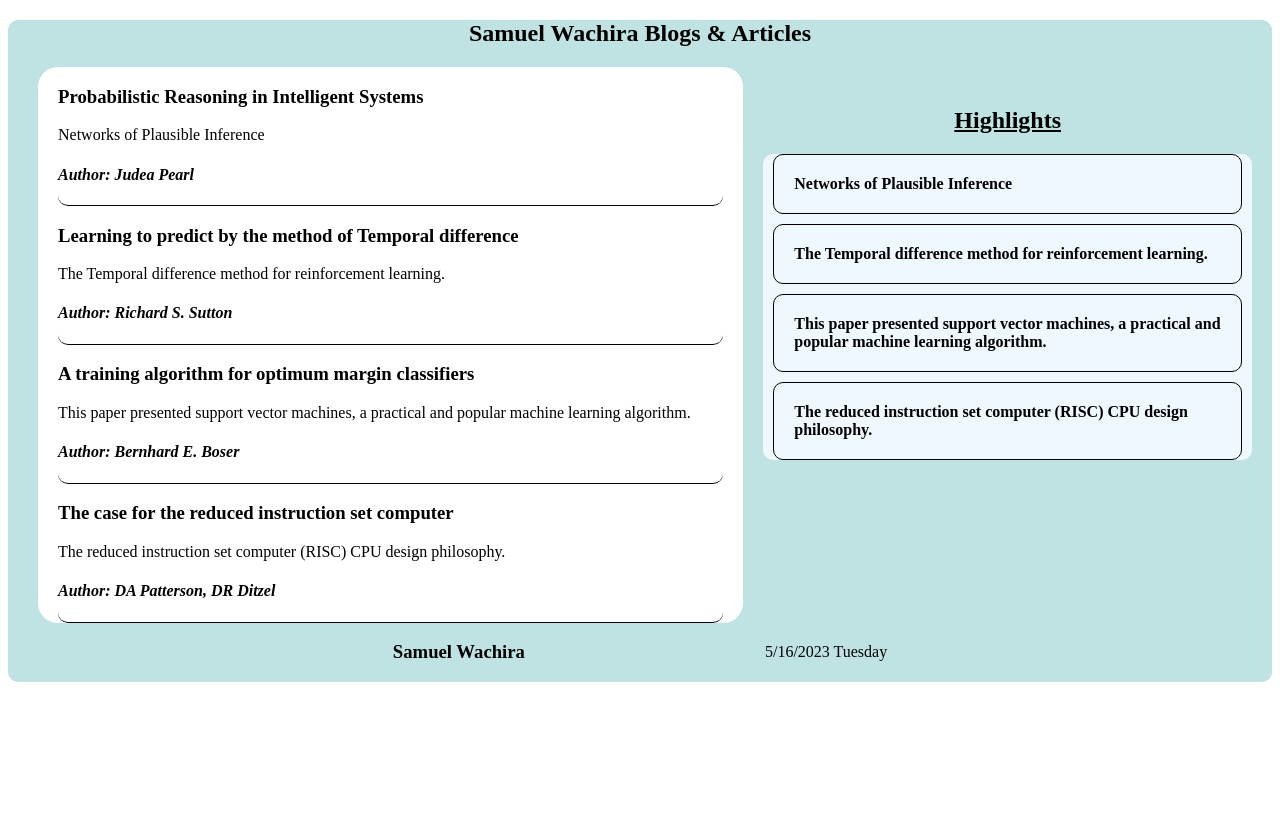
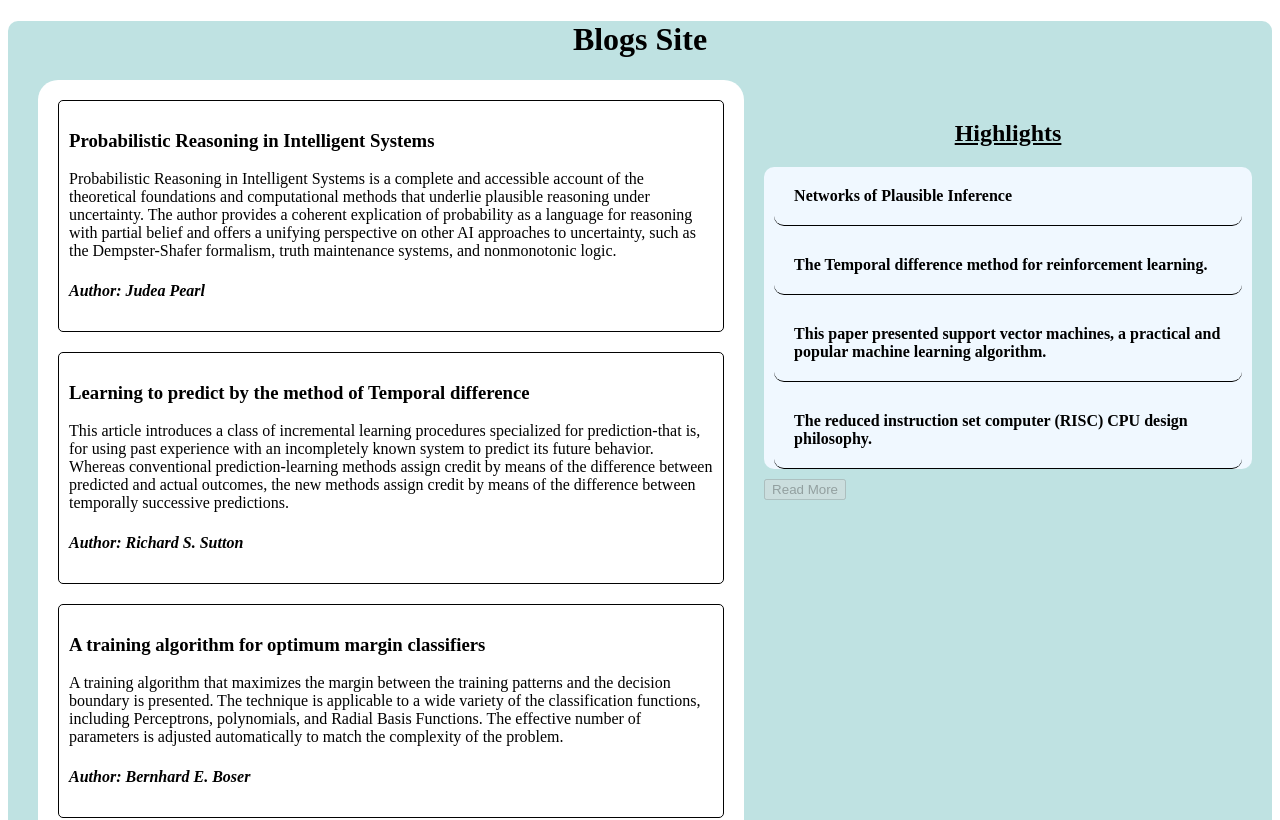
Before and after one commit to Leader254/Blog-Site, a React (Vite) app: page / in a window 1280 px wide. Shown: the top 820 px of the page. Built offline with nearby package versions, Linux system fonts and the light colour scheme.

Commit message:
final product

```diff
--- a/src/components/Blogs.css
+++ b/src/components/Blogs.css
@@ -10,9 +10,12 @@
     width: 85%;
    }
    .blog{
-    border-bottom: 1px solid rgb(2, 2, 2) ;
-    border-radius: 10px;
+    border: 1px solid rgb(2, 2, 2) ;
+    border-radius: 5px;
     margin: auto 20px;
+    margin-top: 20px;
+    padding: 10px;
+    margin-bottom: 20px;
     /* align-items: left; */
     text-align: left;
    }
@@ -30,7 +33,7 @@
    }
    .blog-title h4{
     padding: 20px;
-    border: 1px solid rgb(0, 0, 0);
+    border-bottom: 1px solid rgb(0, 0, 0);
     border-radius: 10px;
     margin: 10px;
    }
--- a/src/components/Blogs.jsx
+++ b/src/components/Blogs.jsx
@@ -9,44 +9,35 @@ export default function Blogs() {
       id: 1,
       title: "Probabilistic Reasoning in Intelligent Systems",
       author: "Author: Judea Pearl",
-      content: "Networks of Plausible Inference",
+      content: "Probabilistic Reasoning in Intelligent Systems is a complete and accessible account of the theoretical foundations and computational methods that underlie plausible reasoning under uncertainty. The author provides a coherent explication of probability as a language for reasoning with partial belief and offers a unifying perspective on other AI approaches to uncertainty, such as the Dempster-Shafer formalism, truth maintenance systems, and nonmonotonic logic.",
+      summary: "Networks of Plausible Inference",
     },
     {
       id: 2,
       title: "Learning to predict by the method of Temporal difference",
       author: "Author: Richard S. Sutton",
-      content: "The Temporal difference method for reinforcement learning.",
+      content: "This article introduces a class of incremental learning procedures specialized for prediction-that is, for using past experience with an incompletely known system to predict its future behavior. Whereas conventional prediction-learning methods assign credit by means of the difference between predicted and actual outcomes, the new methods assign credit by means of the difference between temporally successive predictions.",
+      summary: "The Temporal difference method for reinforcement learning.",
     },
     {
       id: 3,
       title: "A training algorithm for optimum margin classifiers",
       author: "Author: Bernhard E. Boser",
-      content: "This paper presented support vector machines, a practical and popular machine learning algorithm.",
+      content: "A training algorithm that maximizes the margin between the training patterns and the decision boundary is presented. The technique is applicable to a wide variety of the classification functions, including Perceptrons, polynomials, and Radial Basis Functions. The effective number of parameters is adjusted automatically to match the complexity of the problem.",
+      summary: "This paper presented support vector machines, a practical and popular machine learning algorithm.",
     },
     {
       id: 4,
       title: "The case for the reduced instruction set computer",
       author: "Author: DA Patterson, DR Ditzel",
-      content: "The reduced instruction set computer (RISC) CPU design philosophy.",
+      content: "A training algorithm that maximizes the margin between the training patterns and the decision boundary is presented. The technique is applicable to a wide variety of classifiaction functions, including Perceptrons, polynomials, and Radial Basis Functions. The effective number of parameters is adjusted automatically to match the complexity of the problem. The solution is expressed as a linear combination of supporting patterns",
+      summary: "The reduced instruction set computer (RISC) CPU design philosophy.",
     },
   ];
 
   return (
     <>
-    <h2>Samuel Wachira Blogs & Articles</h2>
-    {/* <div className='main-div'>
-      {blogs.map((blog) => (
-        <div className="blog" key={blog.id}>
-          <div className="blog-title">
-            <h2>{blog.title}</h2>
-            <h4>{blog.author}</h4>
-          </div>
-          <div className="author-content">
-            <p>{blog.content}</p>
-          </div>
-        </div>
-      ))}
-    </div> */}
+    {/* <h2>Blogs Site</h2> */}
     <div className="main-div">
         <div className="main-content">
             {
@@ -65,10 +56,10 @@ export default function Blogs() {
           <h2>Highlights</h2>
           <div className="blog-title">
           {blogs.map((blog, index) => (
-            <div key={index}><h4>{blog.content}</h4></div>
+            <div key={index}><h4>{blog.summary}</h4></div>
           ))}
           </div>
-
+          <button disabled>Read More</button>
         </div>
     </div>
     </>
--- a/src/components/Footer.css
+++ b/src/components/Footer.css
@@ -5,4 +5,8 @@
     align-items: center;
     gap: 15rem;
     margin: 0 10px;
+    border: 1px solid black;
+    margin: 5px 30px;
+    border-radius: 10px;
+    /* margin-right: 30px; */
 }
--- a/src/components/Navbar.jsx
+++ b/src/components/Navbar.jsx
@@ -1,6 +1,8 @@
 function Navbar() {
   return (
-    <div></div>
+    <div>
+        <h1>Blogs Site</h1>
+    </div>
   )
 }
 
```
